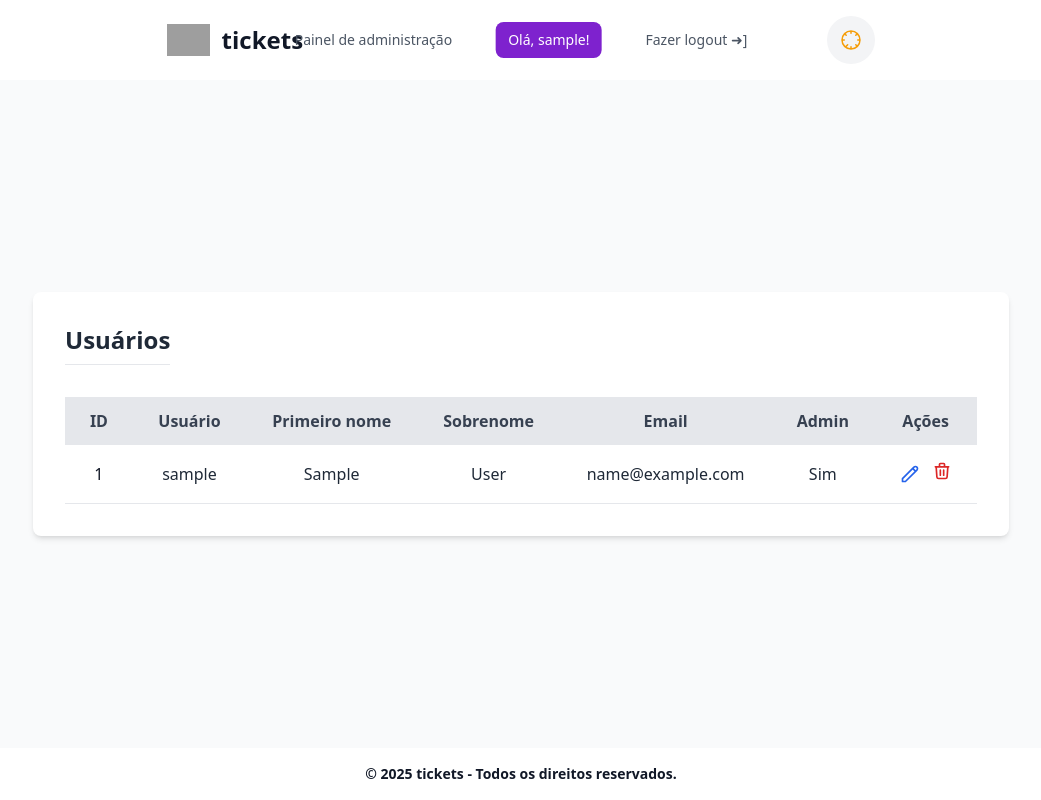
After one commit to lucsdsm/tickets, a Flask app: page /painel/users in a window 1280 px wide. The commit adds this page. Shown: the whole page, without its empty margins (119-1160 px from the left). Run offline with Flask 3, Linux system fonts and the light colour scheme; a user stored in the database is signed in; tables that the repository leaves empty hold one stand-in row (values such as "Sample post"); grey boxes are pictures that could not be loaded.

Commit message:
início do crud de usuários

```diff
--- a/app/__init__.py
+++ b/app/__init__.py
@@ -23,7 +23,8 @@ login_manager.login_message = 'Por favor, faça login para acessar esta página.
 login_manager.login_message_category = 'info' # categoria da mensagem de login
 
 # cria a aplicação Flask
-def create_app():
+def create_app() -> Flask:
+    """Cria e configura a aplicação Flask."""
 
     app = Flask(__name__)
 
@@ -71,6 +72,9 @@ def create_app():
         from .routes import auth
         app.register_blueprint(auth.auth, url_prefix='/auth')
 
+        from .routes import painel
+        app.register_blueprint(painel.painel, url_prefix='/painel')
+
         # registra os comandos personalizados
         from . import commands
         app.cli.add_command(commands.create_admin)
--- a/app/commands.py
+++ b/app/commands.py
@@ -5,8 +5,8 @@ from .models import User
 
 @click.command(name='create-admin')
 @with_appcontext
-def create_admin():
-    """cria um usuário administrador para testes."""
+def create_admin() -> None:
+    """Cria um usuário admin com credenciais padrão."""
 
     # verifica se o admin já existe
     if User.query.filter_by(username='admin').first():
@@ -20,7 +20,7 @@ def create_admin():
         last_name='Master',
         password_hash='admin',
         email='admin@tickets.com',
-        admin=1
+        admin=True
     )
 
     # define a senha usando o método set_password
--- /dev/null
+++ b/app/routes/painel.py
@@ -0,0 +1,86 @@
+from app import db
+from flask import Blueprint, render_template, redirect, url_for, flash, request, session, Response
+from flask_login import login_user, logout_user, login_required, current_user
+from app.models import User
+
+painel = Blueprint('painel', __name__)
+
+@painel.route('/view')
+@login_required
+def view():
+    if not current_user.is_admin:
+        flash('Acesso negado. Você não tem permissão para acessar o painel de administração.', 'danger')
+        return redirect(url_for('main.home'))
+
+    return render_template('painel/index.html', user=current_user)
+
+@painel.route('/users')
+@login_required
+def users():
+    if not current_user.is_admin:
+        flash('Acesso negado. Você não tem permissão para acessar a lista de usuários.', 'danger')
+        return redirect(url_for('main.home'))
+
+    users = User.query.all()
+    return render_template('painel/usuarios.html', users=users)
+
+@painel.route('/edit_user/<int:user_id>', methods=['POST'])
+@login_required
+def edit_user(user_id):
+    if not current_user.is_admin:
+        flash('Acesso negado. Você não tem permissão para editar usuários.', 'danger')
+        return redirect(url_for('main.home'))
+
+    user = User.query.get_or_404(user_id)
+
+    new_username = request.form.get('username')
+    new_first_name = request.form.get('first_name')
+    new_last_name = request.form.get('last_name')
+    new_email = request.form.get('email')
+    new_is_admin = request.form.get('admin') == '1'
+
+    if new_username:
+        user.username = new_username
+    if new_first_name:
+        user.first_name = new_first_name
+    if new_last_name:
+        user.last_name = new_last_name
+    if new_email:
+        user.email = new_email
+    if new_is_admin is not None:
+        # não permitir que admin mude sua própria permissão
+        if user.id == current_user.id:
+            flash('Você não pode alterar suas próprias permissões de administrador.', 'error')
+            return redirect(url_for('painel.users'))
+        else:
+            user.admin = new_is_admin
+
+    try:
+        db.session.commit()
+        flash(f'Usuário {user.username} atualizado com sucesso!', 'success')
+    except Exception as e:
+        flash(f'Erro ao atualizar usuário: {str(e)}', 'danger')
+
+    return redirect(url_for('painel.users'))
+
+@painel.route('/delete_user/<int:user_id>', methods=['POST'])
+@login_required
+def delete_user(user_id):
+    if not current_user.is_admin:
+        flash('Acesso negado. Você não tem permissão para excluir usuários.', 'danger')
+        return redirect(url_for('main.home'))
+
+    user = User.query.get_or_404(user_id)
+
+    if user.id == current_user.id:
+        flash('Você não pode excluir sua própria conta.', 'error')
+        return redirect(url_for('painel.users'))
+
+    try:
+        db.session.delete(user)
+        db.session.commit()
+        flash(f'Usuário {user.username} excluído com sucesso!', 'success')
+    except Exception as e:
+        flash(f'Erro ao excluir usuário: {str(e)}', 'danger')
+
+    return redirect(url_for('painel.users'))
--- a/app/static/css/output.css
+++ b/app/static/css/output.css
@@ -917,6 +929,14 @@ video {
   overflow: hidden;
 }
 
+.overflow-x-auto {
+  overflow-x: auto;
+}
+
+.whitespace-nowrap {
+  white-space: nowrap;
+}
+
 .rounded {
   border-radius: 0.25rem;
 }
@@ -1046,6 +1070,11 @@ video {
   padding-bottom: 0.625rem;
 }
 
+.py-3 {
+  padding-top: 0.75rem;
+  padding-bottom: 0.75rem;
+}
+
 .py-4 {
   padding-top: 1rem;
   padding-bottom: 1rem;
@@ -1113,6 +1138,10 @@ video {
   font-weight: 500;
 }
 
+.font-thin {
+  font-weight: 100;
+}
+
 .text-amber-500 {
   --tw-text-opacity: 1;
   color: rgb(245 158 11 / var(--tw-text-opacity, 1));
@@ -1123,6 +1152,16 @@ video {
   color: rgb(96 165 250 / var(--tw-text-opacity, 1));
 }
 
+.text-blue-500 {
+  --tw-text-opacity: 1;
+  color: rgb(59 130 246 / var(--tw-text-opacity, 1));
+}
+
+.text-blue-600 {
+  --tw-text-opacity: 1;
+  color: rgb(37 99 235 / var(--tw-text-opacity, 1));
+}
+
 .text-gray-400 {
   --tw-text-opacity: 1;
   color: rgb(156 163 175 / var(--tw-text-opacity, 1));
@@ -1158,9 +1197,29 @@ video {
   color: rgb(74 222 128 / var(--tw-text-opacity, 1));
 }
 
+.text-green-500 {
+  --tw-text-opacity: 1;
+  color: rgb(34 197 94 / var(--tw-text-opacity, 1));
+}
+
+.text-green-600 {
+  --tw-text-opacity: 1;
+  color: rgb(22 163 74 / var(--tw-text-opacity, 1));
+}
+
 .text-red-400 {
   --tw-text-opacity: 1;
   color: rgb(248 113 113 / var(--tw-text-opacity, 1));
+}
+
+.text-red-500 {
+  --tw-text-opacity: 1;
+  color: rgb(239 68 68 / var(--tw-text-opacity, 1));
+}
+
+.text-red-600 {
+  --tw-text-opacity: 1;
+  color: rgb(220 38 38 / var(--tw-text-opacity, 1));
 }
 
 .text-white {
@@ -1493,6 +1616,10 @@ video {
   .md\:hidden {
     display: none;
   }
+
+  .md\:p-8 {
+    padding: 2rem;
+  }
 }
 
 .rtl\:space-x-reverse:where([dir="rtl"], [dir="rtl"] *) > :not([hidden]) ~ :not([hidden]) {
--- a/app/templates/cadastro-google.html
+++ b/app/templates/auth/cadastro-google.html
@@ -1,7 +1,7 @@
 {% extends "layout.html" %}
 {% block content %}
-<div class="max-w-md mx-auto mt-8 bg-white dark:bg-gray-800 p-8 rounded-lg shadow-md">
-    <form method="POST" action="{{ url_for('auth.complete_google_register') }}">
+<div class="max-w-md mx-auto bg-white dark:bg-gray-800 p-8 rounded-lg shadow-md">
+    <form method="POST" action="{{ url_for('auth.complete_google_register') }}" @submit="isLoading = true">
         <fieldset class="space-y-6">
             <legend class="text-2xl font-bold border-b pb-2 mb-4 dark:text-white"> Conclua o seu cadastro </legend>
 
--- a/app/templates/cadastro-local.html
+++ b/app/templates/auth/cadastro-local.html
@@ -1,7 +1,7 @@
 {% extends "layout.html" %}
 {% block content %}
 <div class="max-w-md mx-auto bg-white dark:bg-gray-800 p-8 rounded-lg shadow-md">
-    <form method="POST" action="{{ url_for('auth.register') }}">
+    <form method="POST" action="{{ url_for('auth.register') }}" @submit="isLoading = true">
         <fieldset class="space-y-6">
             <legend class="text-2xl font-bold border-b pb-2 mb-4 dark:text-white"> Registre-se </legend>
 
--- a/app/templates/layout.html
+++ b/app/templates/layout.html
@@ -108,13 +108,30 @@
             <!-- menu de navegação -->
             <nav class="hidden md:block absolute top-1/2 left-1/2 transform -translate-x-1/2 -translate-y-1/2">
                 <div class="flex space-x-8">
+                    {% if current_user.is_authenticated %}
+
+                    {% if current_user.is_admin %}
+                    <a href="{{ url_for('painel.view') }}"
+                        class="focus:outline-none font-medium rounded-lg text-sm px-3 py-2 text-center text-gray-600 hover:text-black dark:text-gray-300 dark:hover:text-white">
+                        Painel de administração
+                    </a>
+                    {% endif %}
+                    <span
+                        class="text-white bg-purple-700 hover:bg-purple-800 focus:outline-none focus:ring-purple-300 font-medium rounded-lg text-sm px-3 py-2 text-center dark:bg-purple-600 dark:hover:bg-purple-700 dark:focus:ring-purple-800">
+                        Olá, {{ current_user.username }}!
+                    </span>
 
 
-                    {% if current_user.is_authenticated %}
-                        <span class="text-white bg-purple-700 hover:bg-purple-800 focus:outline-none focus:ring-purple-300 font-medium rounded-lg text-sm px-3 py-2 text-center dark:bg-purple-600 dark:hover:bg-purple-700 dark:focus:ring-purple-800 disabled:opacity-50 disabled:cursor-not-allowed">Olá, {{ current_user.username }}!</span>
-                        <a href="{{ url_for('auth.logout') }}" class="focus:outline-none font-medium rounded-lg text-sm px-3 py-2 text-center disabled:opacity-50 disabled:cursor-not-allowed text-gray-600 hover:text-black dark:text-gray-300 dark:hover:text-white"> Fazer logout ➜] </a>
+
+                    <a href="{{ url_for('auth.logout') }}"
+                        class="focus:outline-none font-medium rounded-lg text-sm px-3 py-2 text-center text-gray-600 hover:text-black dark:text-gray-300 dark:hover:text-white">
+                        Fazer logout ➜]
+                    </a>
                     {% else %}
-                        <a href="{{ url_for('auth.login') }}" class="text-white bg-purple-700 hover:bg-purple-800 focus:outline-none focus:ring-purple-300 font-medium rounded-lg text-sm px-3 py-2 text-center dark:bg-purple-600 dark:hover:bg-purple-700 dark:focus:ring-purple-800 disabled:opacity-50 disabled:cursor-not-allowed"> Entrar </a>
+                    <a href="{{ url_for('auth.login') }}"
+                        class="text-white bg-purple-700 hover:bg-purple-800 focus:outline-none focus:ring-purple-300 font-medium rounded-lg text-sm px-3 py-2 text-center dark:bg-purple-600 dark:hover:bg-purple-700 dark:focus:ring-purple-800">
+                        Entrar
+                    </a>
                     {% endif %}
                 </div>
             </nav>
@@ -175,12 +192,31 @@
                     class="absolute top-full right-0 mt-2 w-56 bg-white dark:bg-gray-800 rounded-md shadow-lg ring-1 ring-black ring-opacity-5 z-20 items-center justify-center text-center">
                     <!-- botões no menu sanduíche iche -->
                     <div class="py-2 px-2 space-y-5 items-center m-5">
+
                         {% if current_user.is_authenticated %}
-                            <span class="text-white bg-purple-700 hover:bg-purple-800 focus:outline-none focus:ring-purple-300 font-medium rounded-lg text-sm px-3 py-2 text-center dark:bg-purple-600 dark:hover:bg-purple-700 dark:focus:ring-purple-800 disabled:opacity-50 disabled:cursor-not-allowed">Olá, {{ current_user.username }}!</span>
-                            <br> <br>
-                            <a href="{{ url_for('auth.logout') }}" class="focus:outline-none font-medium rounded-lg text-sm px-3 py-2 text-center disabled:opacity-50 disabled:cursor-not-allowed text-gray-600 hover:text-black dark:text-gray-300 dark:hover:text-white"> Fazer logout ➜] </a>
+
+                        {% if current_user.is_admin %}
+                        <span
+                            class="text-white bg-purple-700 hover:bg-purple-800 focus:outline-none focus:ring-purple-300 font-medium rounded-lg text-sm px-3 py-2 text-center dark:bg-purple-600 dark:hover:bg-purple-700 dark:focus:ring-purple-800">
+                            Olá, {{ current_user.username }}!
+                        </span> <br> <br>
+
+                        <a href="{{ url_for('painel.view') }}"
+                            class="focus:outline-none font-medium rounded-lg text-sm py-2 text-center text-gray-600 hover:text-black dark:text-gray-300 dark:hover:text-white">
+                            Painel de administração
+                        </a>
+                        {% endif %}
+                        <br> <br>
+
+                        <a href="{{ url_for('auth.logout') }}"
+                            class="focus:outline-none font-medium rounded-lg text-sm px-3 py-2 text-center text-gray-600 hover:text-black dark:text-gray-300 dark:hover:text-white">
+                            Fazer logout ➜]
+                        </a>
                         {% else %}
-                            <a href="{{ url_for('auth.login') }}" class="text-white bg-purple-700 hover:bg-purple-800 focus:outline-none focus:ring-purple-300 font-medium rounded-lg text-sm px-3 py-2 text-center dark:bg-purple-600 dark:hover:bg-purple-700 dark:focus:ring-purple-800 disabled:opacity-50 disabled:cursor-not-allowed"> Entrar </a>
+                        <a href="{{ url_for('auth.login') }}"
+                            class="text-white bg-purple-700 hover:bg-purple-800 focus:outline-none focus:ring-purple-300 font-medium rounded-lg text-sm px-3 py-2 text-center dark:bg-purple-600 dark:hover:bg-purple-700 dark:focus:ring-purple-800">
+                            Entrar
+                        </a>
                         {% endif %}
                         <br>
                         <!-- toggle de tema -->
--- /dev/null
+++ b/app/templates/painel/usuarios.html
@@ -0,0 +1,142 @@
+{% extends "layout.html" %}
+
+{% block content %}
+    <div class="mx-auto bg-white dark:bg-gray-800 p-4 md:p-8 rounded-lg shadow-md">
+        <fieldset class="space-y-4">
+            <legend class="text-2xl font-bold border-b pb-2 mb-4 dark:text-white"> Usuários </legend>
+
+            <!-- tabela para desktop -->
+            <div class="hidden md:block overflow-x-auto">
+                <table class="w-full font-thin dark:text-gray-400 text-center items-center justify-center">
+                    <thead class="text-gray-700 bg-gray-200 dark:bg-gray-900 dark:text-gray-400">
+                        <tr>
+                            <th scope="col" class="px-6 py-3"> ID </th>
+                            <th scope="col" class="px-6 py-3"> Usuário </th>
+                            <th scope="col" class="px-6 py-3"> Primeiro nome </th>
+                            <th scope="col" class="px-6 py-3"> Sobrenome </th>
+                            <th scope="col" class="px-6 py-3"> Email </th>
+                            <th scope="col" class="px-6 py-3"> Admin </th>
+                            <th scope="col" class="px-6 py-3 text-center"> Ações </th>
+                        </tr>
+                    </thead>
+                    <tbody>
+                        {% for user in users %}
+                        <tr x-data="{ edit: false }"
+                            class="bg-white border-b dark:bg-gray-800 dark:border-gray-700 hover:bg-gray-200 dark:hover:bg-gray-900">
+
+                            <td class="px-6 py-4 font-medium text-gray-900 whitespace-nowrap dark:text-white">
+                                {{ user.id }}
+                            </td>
+
+                            <td class="px-6 py-4">
+                                <span x-show="!edit">{{ user.username }}</span>
+                                <input x-show="edit" type="text" name="username" value="{{ user.username }}"
+                                    form="edit-form-{{ user.id }}"
+                                    class="text-center bg-gray-50 border border-gray-300 text-gray-900 text-sm rounded-lg focus:ring-blue-500 focus:border-blue-500 block w-full p-2 dark:bg-gray-600 dark:border-gray-500 dark:text-white" />
+                            </td>
+
+                            <td class="px-6 py-4">
+                                <span x-show="!edit">{{ user.first_name }}</span>
+                                <div x-show="edit" class="flex gap-2">
+                                    <input type="text" name="first_name" value="{{ user.first_name }}" form="edit-form-{{ user.id }}"
+                                        class="text-center bg-gray-50 border border-gray-300 text-gray-900 text-sm rounded-lg focus:ring-blue-500 focus:border-blue-500 block w-full p-2 dark:bg-gray-600 dark:border-gray-500 dark:text-white" />
+                                </div>
+                            </td>
+
+                            <td class="px-6 py-4">
+                                <span x-show="!edit">{{ user.last_name }}</span>
+                                <div x-show="edit" class="flex gap-2">
+                                    <input type="text" name="last_name" value="{{ user.last_name }}" form="edit-form-{{ user.id }}"
+                                        class="text-center bg-gray-50 border border-gray-300 text-gray-900 text-sm rounded-lg focus:ring-blue-500 focus:border-blue-500 block w-full p-2 dark:bg-gray-600 dark:border-gray-500 dark:text-white" />
+                                </div>
+                            </td>
+
+                            <td class="px-6 py-4">
+                                <span x-show="!edit">{{ user.email }}</span>
+                                <input x-show="edit" type="email" name="email" value="{{ user.email }}" form="edit-form-{{ user.id }}"
+                                    class="text-center bg-gray-50 border border-gray-300 text-gray-900 text-sm rounded-lg focus:ring-blue-500 focus:border-blue-500 block w-full p-2 dark:bg-gray-600 dark:border-gray-500 dark:text-white" />
+                            </td>
+
+                            <td class="px-6 py-4">
+                                <span x-show="!edit" :class="user.admin ? 'text-green-500' : 'text-gray-500'">{{ 'Sim' if user.admin
+                                    else 'Não' }}</span>
+                                <input x-show="edit" type="checkbox" name="admin" value="1" {{ 'checked' if user.admin else '' }}
+                                    form="edit-form-{{ user.id }}"
+                                    class="w-4 h-4 text-blue-600 bg-gray-100 border-gray-300 rounded focus:ring-blue-500" />
+                            </td>
+
+                            <td class="px-6 py-4">
+                                <div class="flex items-center justify-center space-x-3">
+                                    <div x-show="!edit" class="flex items-center space-x-3">
+                                        <button @click="edit = true" type="button"
+                                            class="text-blue-600 dark:text-blue-500 hover:text-blue-800 dark:hover:text-blue-400"
+                                            title="Editar">
+                                            <svg class="w-5 h-5" fill="none" stroke="currentColor" viewBox="0 0 24 24">
+                                                <path stroke-linecap="round" stroke-linejoin="round" stroke-width="2"
+                                                    d="M15.232 5.232l3.536 3.536m-2.036-5.036a2.5 2.5 0 113.536 3.536L6.5 21.036H3v-3.536L16.732 3.732z">
+                                                </path>
+                                            </svg>
+                                        </button>
+                                        <form method="post" action="{{ url_for('painel.delete_user', user_id=user.id) }}"
+                                            onsubmit="return confirm('Tem certeza que deseja excluir este usuário?');">
+                                            <button type="submit"
+                                                class="text-red-600 dark:text-red-500 hover:text-red-800 dark:hover:text-red-400"
+                                                title="Excluir">
+                                                <svg class="w-5 h-5" fill="none" stroke="currentColor" viewBox="0 0 24 24">
+                                                    <path stroke-linecap="round" stroke-linejoin="round" stroke-width="2"
+                                                        d="M19 7l-.867 12.142A2 2 0 0116.138 21H7.862a2 2 0 01-1.995-1.858L5 7m5 4v6m4-6v6m1-10V4a1 1 0 00-1-1h-4a1 1 0 00-1 1v3M4 7h16">
+                                                    </path>
+                                                </svg>
+                                            </button>
+                                        </form>
+                                    </div>
+                                    <div x-show="edit" class="flex items-center space-x-3">
+                                        <form :id="'edit-form-' + {{ user.id }}" method="post"
+                                            action="{{ url_for('painel.edit_user', user_id=user.id) }}">
+                                            <button type="submit"
+                                                class="text-green-600 dark:text-green-500 hover:text-green-800 dark:hover:text-green-400"
+                                                title="Salvar">
+                                                <svg class="w-5 h-5" fill="none" stroke="currentColor" viewBox="0 0 24 24">
+                                                    <path stroke-linecap="round" stroke-linejoin="round" stroke-width="2"
+                                                        d="M5 13l4 4L19 7"></path>
+                                                </svg>
+                                            </button>
+                                        </form>
+                                        <button @click="edit = false" type="button"
+                                            class="text-gray-600 dark:text-gray-400 hover:text-gray-800 dark:hover:text-gray-200"
+                                            title="Cancelar">
+                                            <svg class="w-5 h-5" fill="none" stroke="currentColor" viewBox="0 0 24 24">
+                                                <path stroke-linecap="round" stroke-linejoin="round" stroke-width="2"
+                                                    d="M6 18L18 6M6 6l12 12"></path>
+                                            </svg>
+                                        </button>
+                                    </div>
+                                </div>
+                            </td>
+                        </tr>
+                        {% endfor %}
+                    </tbody>
+                </table>
+            </div>
+
+            <!-- cards para mobile -->
+            <div class="md:hidden space-y-4">
+                {% for user in users %}
+                <div class="border rounded-lg p-4 bg-gray-50 dark:bg-gray-900">
+                    <div><span class="font-bold">ID:</span> {{ user.id }}</div>
+                    <div><span class="font-bold">Usuário:</span> {{ user.username }}</div>
+                    <div><span class="font-bold">Primeiro nome:</span> {{ user.first_name }}</div>
+                    <div><span class="font-bold">Último nome:</span> {{ user.last_name }}</div>
+                    <div><span class="font-bold">Email:</span> {{ user.email }}</div>
+                    <div class="mt-2 flex gap-2">
+                        <a href="#" class="text-blue-500 hover:underline">Editar</a>
+                        <form method="post" action="{{ url_for('painel.delete_user', user_id=user.id) }}" onsubmit="return confirm('Tem certeza que deseja excluir este usuário?');" style="display:inline;">
+                            <button type="submit" class="text-red-500 hover:underline">Excluir</button>
+                        </form>
+                    </div>
+                </div>
+                {% endfor %}
+            </div>
+        </fieldset>
+    </div>
+{% endblock %}
```
Also changed, not shown: other parts of app/static/css/output.css (+84 -8 lines), app/models.py (+27 -4 lines), app/routes/auth.py (+5 -5 lines), app/templates/auth/login.html (renamed from app/templates/login.html, +4 -4 lines), app/templates/painel/index.html (added, +11 -0 lines), migrations/versions/45508fda6cff_coluna_admin_agora_é_bool.py (added, +39 -0 lines).
